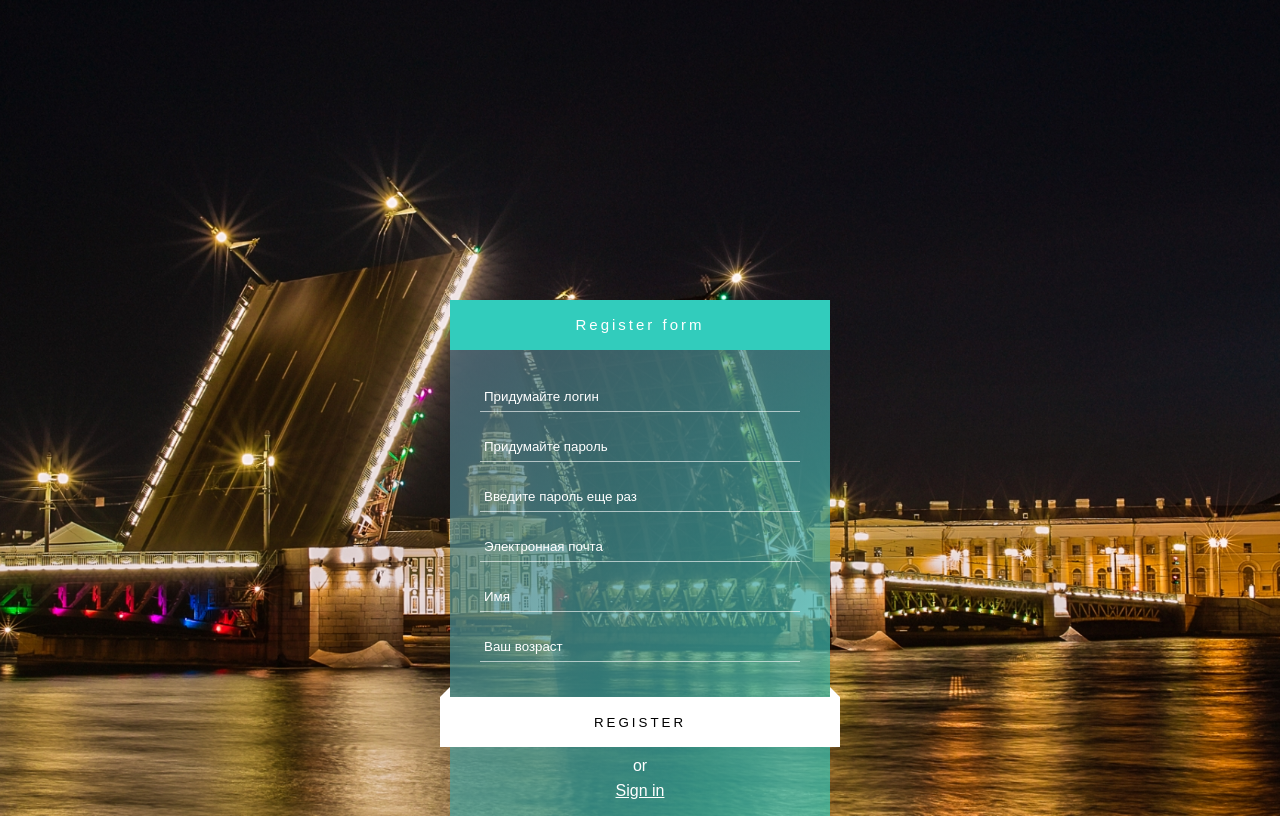
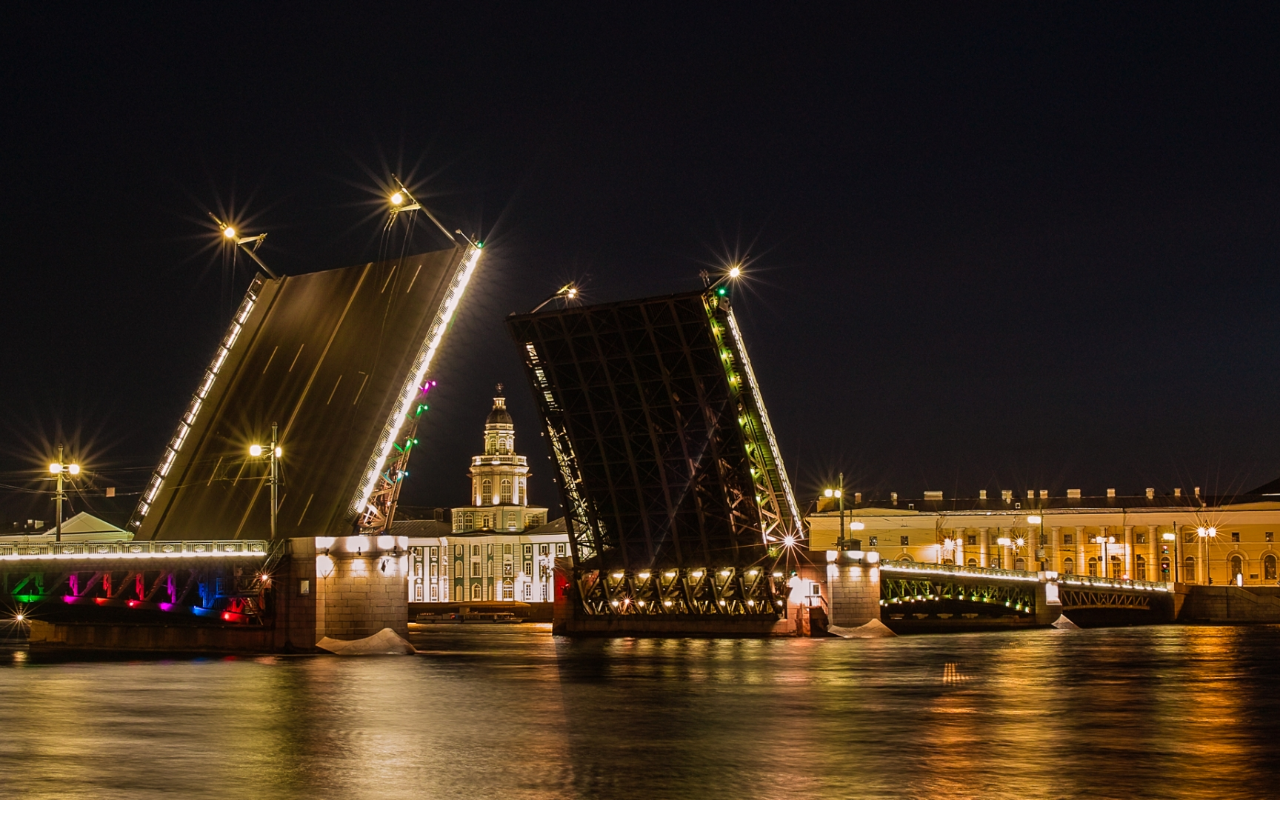
Before and after one commit to mynamedaze/exceed-learning, a React (Create React App) app: page / in a window 1280 px wide. Built offline with nearby package versions, Linux system fonts and the light colour scheme.

Commit message:
продолжаю переносить проект на redux.

```diff
--- a/src/App.js
+++ b/src/App.js
@@ -1,19 +1,19 @@
 import React from 'react';
-//import logo from './logo.svg';
 import './sass/style.scss';
 import './App.scss';
 import './components/login/index.scss';
-import LoginForm from './components/login/index';
+import {Route, Switch} from 'react-router-dom';
+import Layout from "./hoc/Layout/Layout";
+import Auth from './containers/Auth/Auth'
 
 function App() {
   return (
-    <section className="intro">
-      <div className="wrapper">
-        <div className="main-form-container">
-          <LoginForm />
-        </div>
-      </div>
-    </section>
+
+    <Layout>
+      <Switch>
+        <Route path={'/auth'} component={Auth}/>
+      </Switch>
+    </Layout>
   );
 }
 
--- a/src/App.scss
+++ b/src/App.scss
@@ -15,14 +15,3 @@ body {
 #root {
   height: 100%;
 }
-.intro {
-  .main-form-container {
-    margin-top: 300px;
-    max-width: 400px;
-    @include centers;
-  }
-  .wrapper {
-    @include section-width;
-    @include paddings;
-  }
-}
--- /dev/null
+++ b/src/containers/Auth/Auth.jsx
@@ -0,0 +1,19 @@
+import React from 'react';
+import './Auth.scss';
+import LoginForm from '../../components/login/index'
+
+class Auth extends React.Component {
+  render() {
+    return (
+      <section className="auth">
+      <div className="wrapper">
+        <div className="main-form-container">
+          <LoginForm />
+        </div>
+      </div>
+    </section>
+    );
+  }
+}
+
+export default Auth;
--- /dev/null
+++ b/src/containers/Auth/Auth.scss
@@ -0,0 +1,13 @@
+@import "../../sass/variables";
+@import "../../sass/mixins";
+.auth {
+  .main-form-container {
+    margin-top: 300px;
+    max-width: 400px;
+    @include centers;
+  }
+  .wrapper {
+    @include section-width;
+    @include paddings;
+  }
+}
--- /dev/null
+++ b/src/hoc/Layout/Layout.jsx
@@ -0,0 +1,14 @@
+import React from 'react';
+import './Layout.scss';
+
+class Layout extends React.Component {
+  render() {
+    return (
+      <main className="layout">
+        {this.props.children}
+      </main>
+    )
+  }
+}
+
+export default Layout;
--- a/src/index.js
+++ b/src/index.js
@@ -3,8 +3,15 @@ import ReactDOM from 'react-dom';
 import './index.css';
 import App from './App';
 import * as serviceWorker from './serviceWorker';
+import {BrowserRouter} from "react-router-dom";
 
-ReactDOM.render(<App />, document.getElementById('root'));
+const app = (
+  <BrowserRouter>
+    <App/>
+  </BrowserRouter>
+);
+
+ReactDOM.render(app, document.getElementById('root'));
 
 // If you want your app to work offline and load faster, you can change
 // unregister() to login() below. Note this comes with some pitfalls.
```
Also changed, not shown: package.json (+6 -1 lines), src/hoc/Layout/Layout.scss (added), 1 other file (tests, documents, lock files or other folders).
